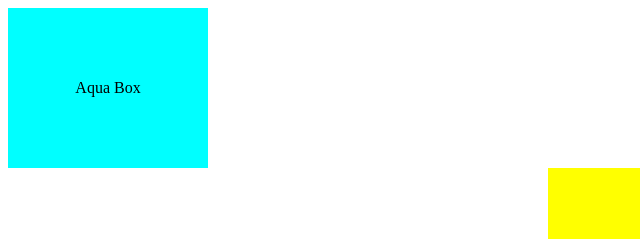
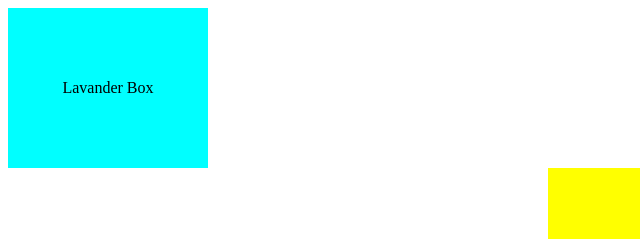
Before and after one commit to AlexanderELucas/flexbox-example, a plain HTML site: page index.html in a window 1280 px wide. Shown: the top 239 px of the page, 0-640 px from the left. Drawn offline with Linux system fonts and the light colour scheme.

Commit message:
lavender

```diff
--- a/index.html
+++ b/index.html
@@ -17,7 +17,7 @@
         <div class="blue">
             Blue Box
         </div>
-        <div class="aqua"> Aqua Box </div>
+        <div class="aqua"> Lavander Box </div>
         <div class="green">Green Box</div>
     </div>
 </body>
```
